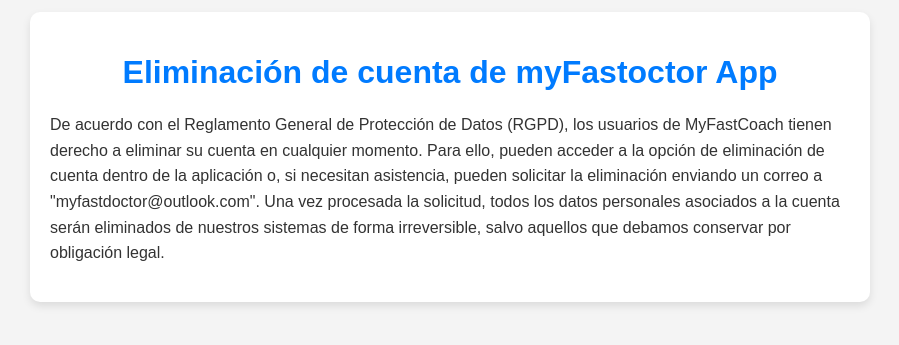
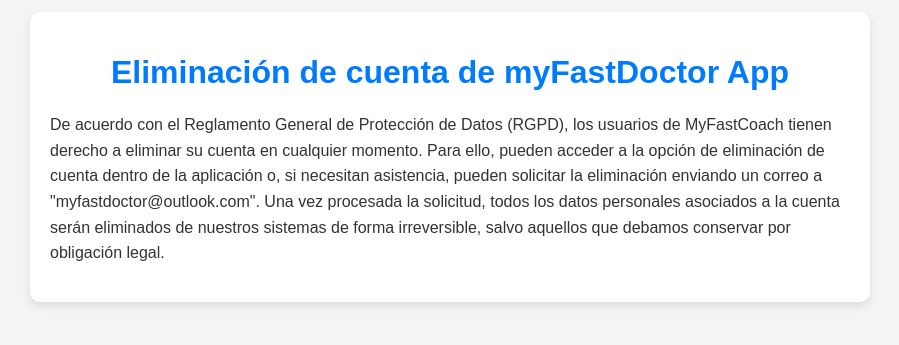
Before and after one commit to sitozeta/myfastdoctor.deletel.account, a plain HTML site: page index.html in a window 1280 px wide. Shown: the part 243-588 px from the top of the page, without its empty margins (190-1089 px from the left). Drawn offline with Linux system fonts and the light colour scheme.

Commit message:
Update index.html

```diff
--- a/index.html
+++ b/index.html
@@ -34,7 +34,7 @@
 </head>
 <body>
     <div class="container">
-        <h1>Eliminación de cuenta de myFastoctor App</h1>
+        <h1>Eliminación de cuenta de myFastDoctor App</h1>
         <p> De acuerdo con el Reglamento General de Protección de Datos (RGPD), los usuarios de MyFastCoach tienen derecho a eliminar su cuenta en cualquier momento.
             Para ello, pueden acceder a la opción de eliminación de cuenta dentro de la aplicación o, si necesitan asistencia, pueden solicitar la eliminación enviando un correo a
             "myfastdoctor@outlook.com". Una vez procesada la solicitud, todos los datos personales asociados a la cuenta serán eliminados de
```
